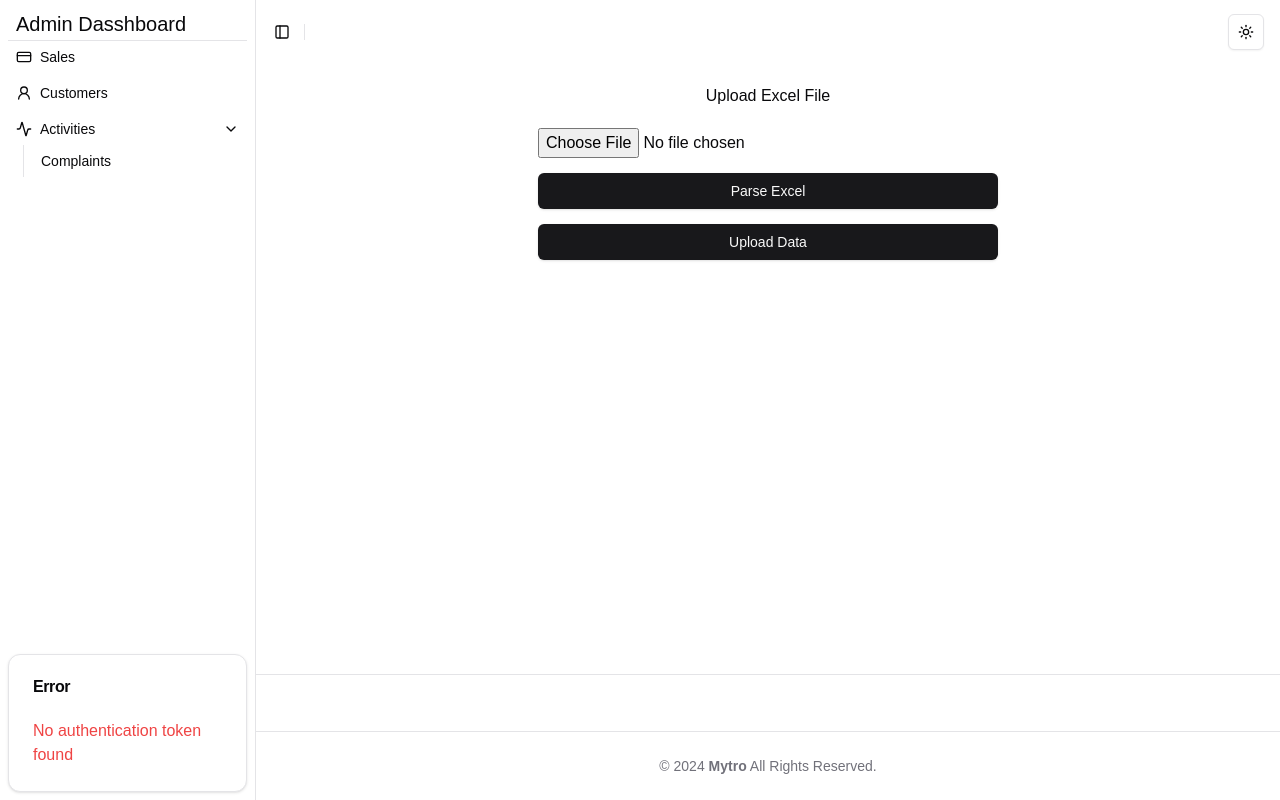
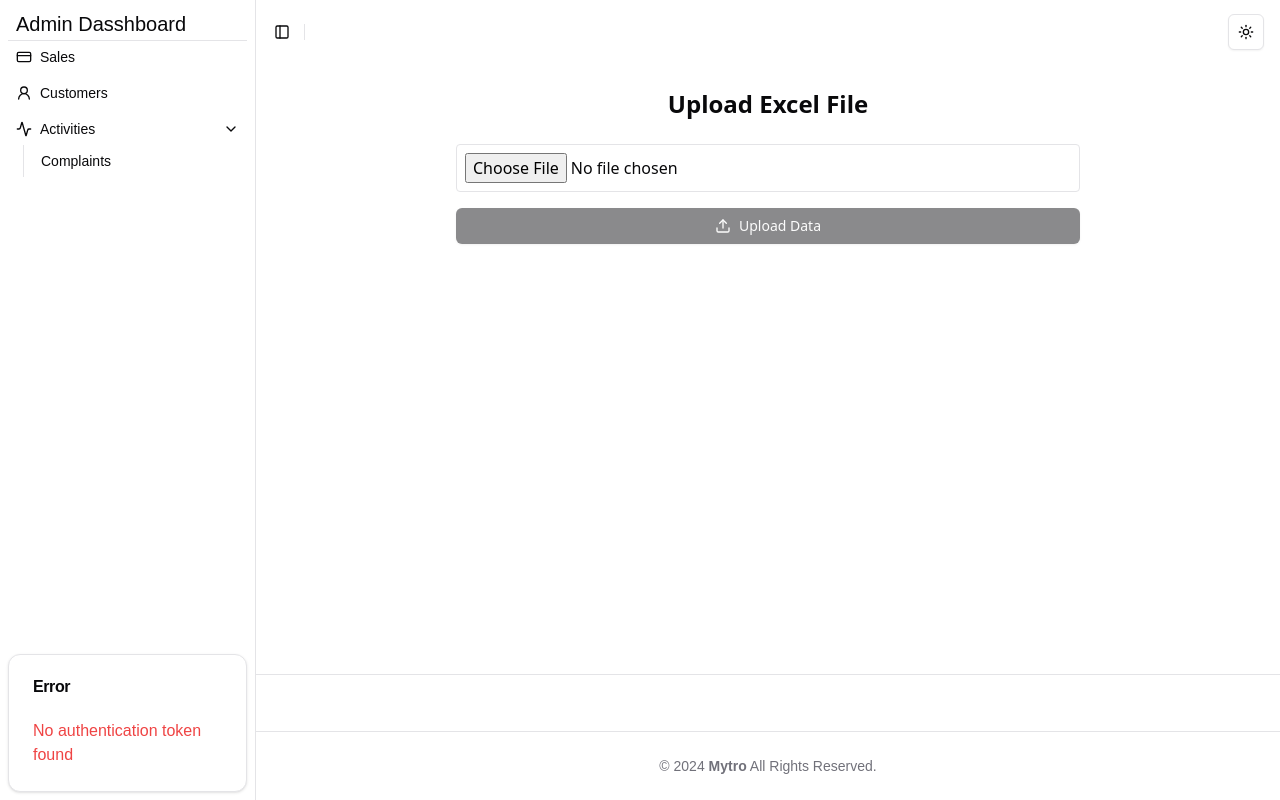
Before and after one commit to Tirth-chokshi/crm-frontend, a Next.js app: page /dashboard/customers/bulk in a window 1280 px wide. Built offline with nearby package versions, Linux system fonts and the light colour scheme.

Commit message:
execl file bulk upload working correctly

```diff
--- a/src/app/dashboard/customers/bulk/page.jsx
+++ b/src/app/dashboard/customers/bulk/page.jsx
@@ -1,99 +1,138 @@
-"use client";
+"use client"
 import React, { useState } from "react";
 import { Button } from "@/components/ui/button";
 import * as XLSX from "xlsx";
+import { AlertCircle, Upload } from "lucide-react";
+import { Alert, AlertDescription } from "@/components/ui/alert";
 
 export default function UploadExcelPage() {
   const [selectedFile, setSelectedFile] = useState(null);
-  const [parsedData, setParsedData] = useState([]);
   const [uploading, setUploading] = useState(false);
+  const [error, setError] = useState("");
 
   const handleFileChange = (e) => {
     const file = e.target.files[0];
     setSelectedFile(file);
+    setError("");
   };
 
-  const parseExcel = async () => {
+  const validateData = (data) => {
+    return data.every(row =>
+      row.id &&
+      row.name &&
+      row.mobile &&
+      row.email &&
+      typeof row.id === 'string' || typeof row.id === 'number'
+    );
+  };
+
+  const uploadData = async () => {
     if (!selectedFile) {
-      alert("Please upload an Excel file.");
+      setError("Please upload an Excel file.");
       return;
     }
 
+    setUploading(true);
+    setError("");
+
+    try {
+      // First parse the Excel file
       const reader = new FileReader();
+
+      const parseResult = await new Promise((resolve, reject) => {
         reader.onload = (e) => {
+          try {
             const data = new Uint8Array(e.target.result);
             const workbook = XLSX.read(data, { type: "array" });
             const sheetName = workbook.SheetNames[0];
             const worksheet = workbook.Sheets[sheetName];
             const jsonData = XLSX.utils.sheet_to_json(worksheet);
 
-      setParsedData(jsonData);
-      console.log("Parsed Data:", jsonData);
+            if (jsonData.length === 0) {
+              reject(new Error("The Excel file is empty."));
+              return;
+            }
+
+            if (!validateData(jsonData)) {
+              reject(new Error("Invalid data format. Please ensure all records have id, name, mobile, and email fields."));
+              return;
+            }
+
+            resolve(jsonData);
+          } catch (err) {
+            reject(new Error("Failed to parse Excel file. Please check the file format."));
+          }
+        };
+
+        reader.onerror = () => {
+          reject(new Error("Failed to read the file."));
         };
 
         reader.readAsArrayBuffer(selectedFile);
-  };
+      });
 
-  const uploadData = async () => {
-    if (parsedData.length === 0) {
-      alert("No data to upload. Please parse the Excel file first.");
-      return;
-    }
-
-    setUploading(true);
-    try {
+      // Then upload the parsed data
       const response = await fetch("http://localhost:8000/customers/bulk", {
         method: "POST",
         headers: {
           "Content-Type": "application/json",
         },
-        body: JSON.stringify(parsedData),
+        body: JSON.stringify(parseResult),
       });
 
-      if (response.ok) {
+      if (!response.ok) {
+        const errorData = await response.json();
+        throw new Error(errorData.error || "Failed to upload customer data");
+      }
+
+      setSelectedFile(null);
+      // Reset file input
+      const fileInput = document.querySelector('input[type="file"]');
+      if (fileInput) fileInput.value = "";
+
       alert("Customer data uploaded successfully!");
-        setParsedData([]);
-        setSelectedFile(null);
-      } else {
-        const error = await response.json();
-        console.error("Failed to upload data:", error);
-        alert("Failed to upload customer data. Please try again.");
-      }
     } catch (err) {
-      console.error("Error while uploading data:", err);
-      alert("An error occurred during the upload. Please try again.");
+      setError(err.message || "An error occurred during the process");
     } finally {
       setUploading(false);
     }
   };
 
   return (
-    <div style={{ padding: "20px", maxWidth: "500px", margin: "0 auto", fontFamily: "Arial, sans-serif" }}>
-      <h1 style={{ textAlign: "center", marginBottom: "20px" }}>Upload Excel File</h1>
+    <div className="p-6 max-w-2xl mx-auto font-sans">
+      <h1 className="text-2xl font-bold text-center mb-6">Upload Excel File</h1>
 
-      <div style={{ display: "flex", flexDirection: "column", gap: "15px" }}>
-        {/* File Upload */}
-        <input type="file" accept=".xlsx, .xls" onChange={handleFileChange} />
+      <div className="flex flex-col gap-4">
+        <div className="flex flex-col gap-2">
+          <input
+            type="file"
+            accept=".xlsx, .xls"
+            onChange={handleFileChange}
+            className="border p-2 rounded"
+            disabled={uploading}
+          />
 
-        <Button
-          onClick={parseExcel}>
-          Parse Excel
-        </Button>
-
-        {parsedData.length > 0 && (
-          <div style={{ marginTop: "20px" }}>
-            <h2>Parsed Data</h2>
-            <pre style={{ whiteSpace: "pre-wrap", wordWrap: "break-word", background: "#f7f7f7", padding: "10px" }}>
-              {JSON.stringify(parsedData, null, 2)}
-            </pre>
+          {error && (
+            <Alert variant="destructive">
+              <AlertCircle className="h-4 w-4" />
+              <AlertDescription>{error}</AlertDescription>
+            </Alert>
+          )}
         </div>
-        )}
 
         <Button
           onClick={uploadData}
-          disabled={uploading}
+          disabled={uploading || !selectedFile}
+          className="flex items-center gap-2"
         >
-          {uploading ? "Uploading..." : "Upload Data"}
+          {uploading ? (
+            "Processing..."
+          ) : (
+            <>
+              <Upload className="h-4 w-4" />
+              Upload Data
+            </>
+          )}
         </Button>
       </div>
     </div>
```
Lines whose indentation alone changed are shown as unchanged.
